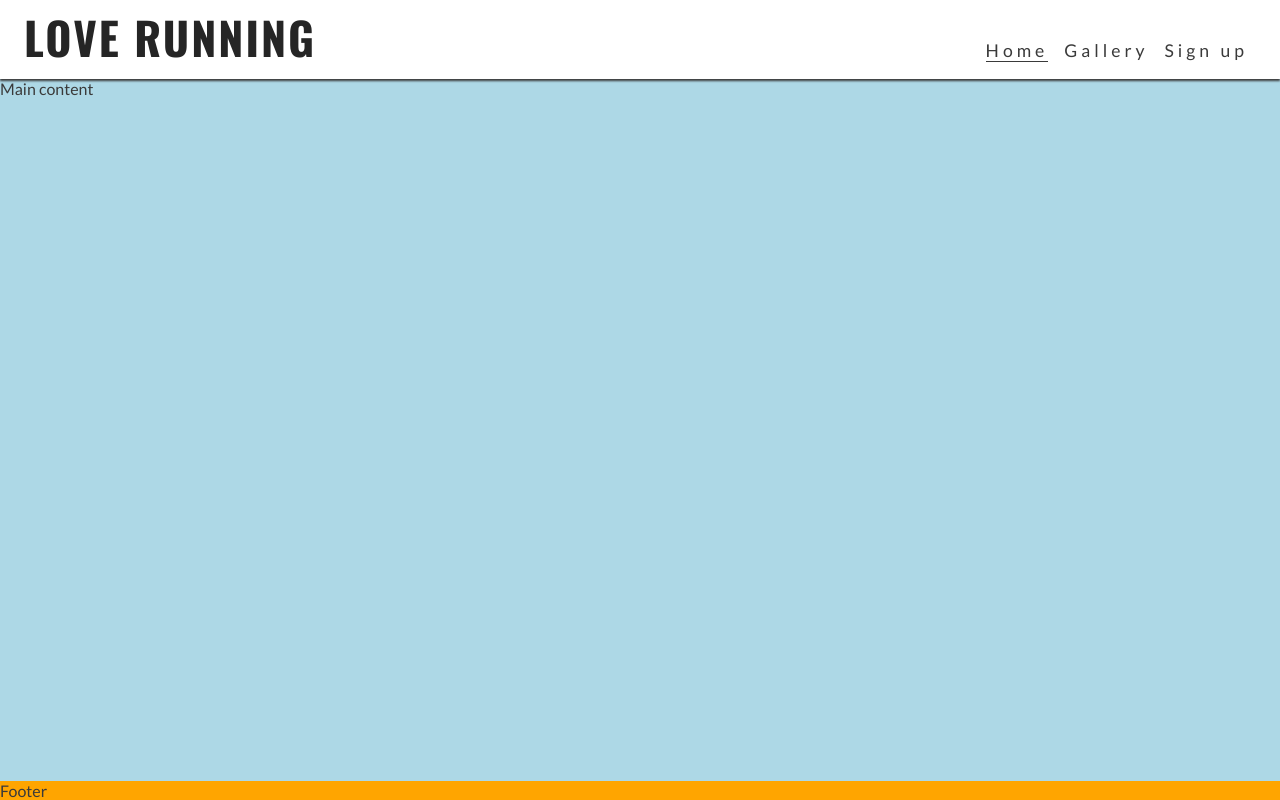
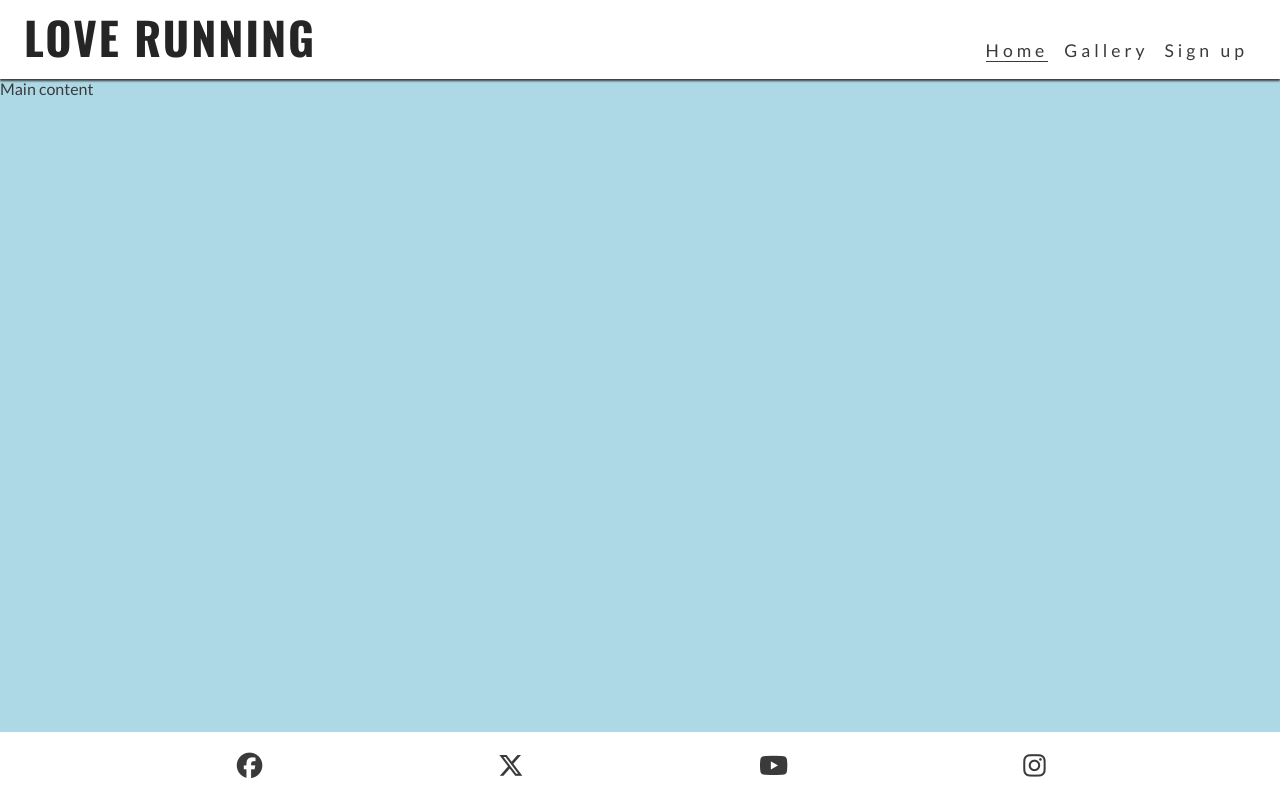
Before and after one commit to Greggy1234/love-running, a plain HTML site: page index.html in a window 1280 px wide. Drawn offline with nearby package versions, Linux system fonts and the light colour scheme.

Commit message:
add footer with social media icons and burger icon on nav bar

```diff
--- a/assets/css/style.css
+++ b/assets/css/style.css
@@ -96,8 +96,19 @@ main {
 
 /*Footer content */
 
-footer {
-    background-color: orange;
+
+#social-networks {
+    text-align:center;
+    padding:20px 0;
+    display:flex;
+    justify-content: space-evenly;
+    list-style:none;
+}
+
+footer i {
+    font-size:160%;
+    padding:5%;
+    color:#3a3a3a;
 }
 
 /*Media query for tablets and larget (768px and up) */
--- a/index.html
+++ b/index.html
@@ -27,7 +27,7 @@
       <h1 id="logo">Love Running</h1>
     </a>
     <input type="checkbox" id="nav-toggle" name="nav-toggle">
-    <label for="nav-toggle" class="nav-toggle-label">X</label>
+    <label for="nav-toggle" class="nav-toggle-label"><i class="fa-solid fa-bars"></i></label>
     <nav>
       <ul id="menu">
         <li><a href="https://www.google.com/" class="active">Home</a></li>
@@ -40,8 +40,19 @@
     <p>Main content</p>
   </main>
   <footer>
-    <p>Footer</p>
+    <ul id="social-networks">
+      <li><a href="https://www.facebook.com/" target="_blank" rel="noopener"
+          aria-label="Visit our Facebook page (opens in a new tab)"><i class="fa-brands fa-facebook"></i></a></li>
+      <li><a href="https://x.com/" target="_blank" rel="noopener" aria-label="Visit our X page (opens in a new tab)"><i
+            class="fa-brands fa-x-twitter"></i></a></li>
+      <li><a href="https://www.youtube.com/" target="_blank" rel="noopener"
+          aria-label="Visit our YouTube page (opens in a new tab)"><i class="fa-brands fa-youtube"></i></a></li>
+      <li><a href="https://www.instagram.com/" target="_blank" rel="noopener"
+          aria-label="Visit our Instagram page (opens in a new tab)"><i class="fa-brands fa-instagram"></i></a></li>
+    </ul>
   </footer>
+  <!-- Font Awseom kit code -->
+  <script src="https://kit.fontawesome.com/52abff6c94.js" crossorigin="anonymous"></script>
 </body>
 
 </html>
```
